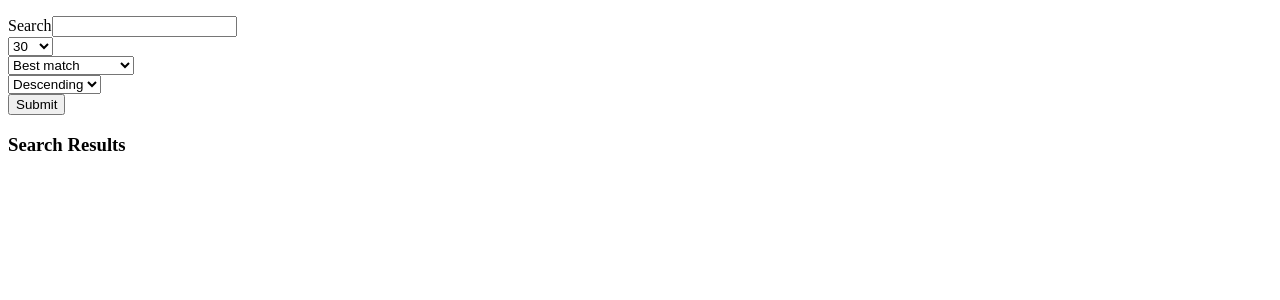
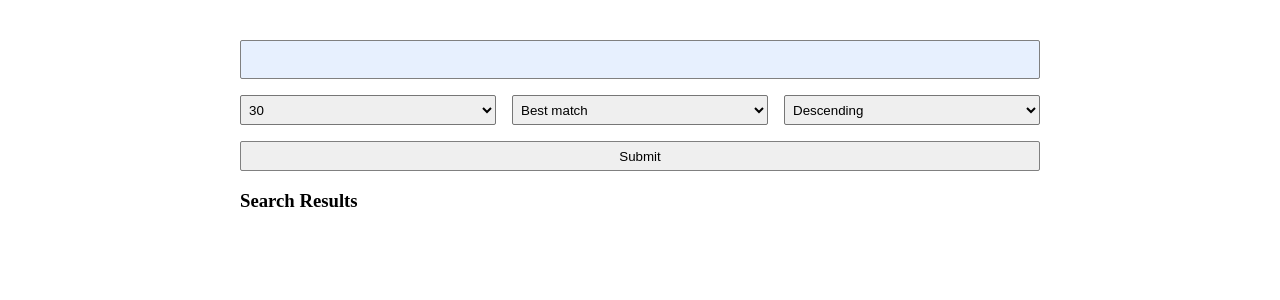
Before and after one commit to eshigh23/github-repo-search, a React (Vite) app: page / in a window 1280 px wide. Shown: the top 300 px of the page. Built offline with nearby package versions, Linux system fonts and the light colour scheme.

Commit message:
form styling added

```diff
--- /dev/null
+++ b/src/App.css
@@ -0,0 +1,46 @@
+
+
+.repo-search {
+    margin: 0 auto;
+    max-width: 800px;
+    padding: 1rem;
+}
+
+.repo-search--form {
+    /* border: 1px solid red; */
+    display: flex;
+    flex-direction: column;
+    gap: 1rem;
+}
+
+.repo-search--search-input {
+    height: 35px;
+    border-radius: 2px;
+    border: 1px solid grey;
+    background-color: #E7F0FE;
+}
+
+.repo-search--options {
+    display: flex;
+    /* border: 1px solid blue; */
+    gap: 1rem;
+}
+
+.repo-search--option-container {
+    flex: 1;
+    /* width: 100%; */
+}
+
+.repo-search--select {
+    width: 100%;
+    height: 30px;
+    border-radius: 2px;
+    padding: .25rem;
+}
+
+
+.repo-search--submit {
+    border-radius: 2px;
+    border: 1px solid grey;
+    height: 30px;
+}
--- a/src/App.tsx
+++ b/src/App.tsx
@@ -1,12 +1,6 @@
+import './App.css'
 import { useEffect, useState } from 'react'
 import axios from 'axios'
-
-            // <p>{result.name}</p>
-            // <p>{result.description}</p>
-            // <p>tags</p>
-            // <p>{result.language}</p>
-            // <p>{result.stargazers_count}</p>
-            // <p>{result.updated_at}</p>
 
 type SearchResult = {
   id: string,
@@ -72,19 +66,20 @@ function App() {
 
 
   return (
-    <div>
+    <div className="repo-search">
       <p style={{ color: 'red' }}>{error}</p>
-      <form onSubmit={(e)=> searchRepos(e)}>
-        <label> Search
+
+      <form onSubmit={(e)=> searchRepos(e)} className="repo-search--form">
           <input
+            className="repo-search--search-input"
             type="text"
             value={searchText}
             onChange={(e) => setSearchText(e.target.value)}
           />
-        </label>
 
-        <div>
-          <select value={numItems || 30}  onChange={(e) => setNumItems(e.target.value)}>
+        <div className="repo-search--options">
+          <div className="repo-search--option-container">
+            <select className="repo-search--select" value={numItems || 30}  onChange={(e) => setNumItems(e.target.value)}>
               { Array.from({ length: 10 }).map((_, index) => {  // had to look up this syntax
                 const item = (index + 1) * 10
 
@@ -95,22 +90,23 @@ function App() {
             </select>
           </div>
 
-        <div>
-          <select value={sortOption} onChange={(e)=> setSortOption(e.target.value)}>
+          <div className="repo-search--option-container">
+            <select className="repo-search--select" value={sortOption} onChange={(e)=> setSortOption(e.target.value)}>
               <option value="">Best match</option>
               <option value="stars">Stars</option>
               <option value="updated">Recently updated</option>
             </select>
           </div>
 
-        <div>
-          <select value={sortOrder} onChange={(e)=> setSortOrder(e.target.value)}>
+          <div className="repo-search--option-container">
+            <select className="repo-search--select" value={sortOrder} onChange={(e)=> setSortOrder(e.target.value)}>
               <option value="desc">Descending</option>
               <option value="asc">Ascending</option>
             </select>
           </div>
+        </div>
 
-        <button>Submit</button>
+        <button className="repo-search--submit">Submit</button>
       </form>
 
 
```
Lines whose indentation alone changed are shown as unchanged.
